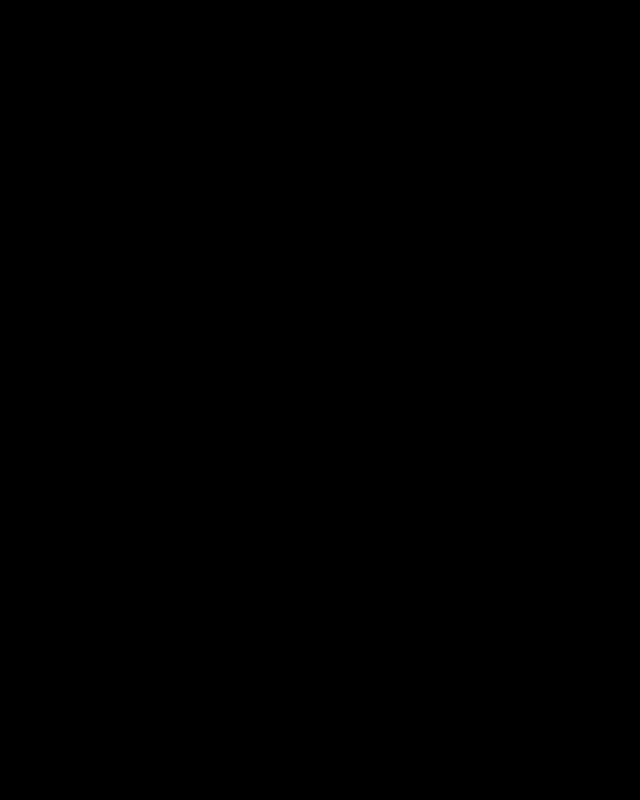
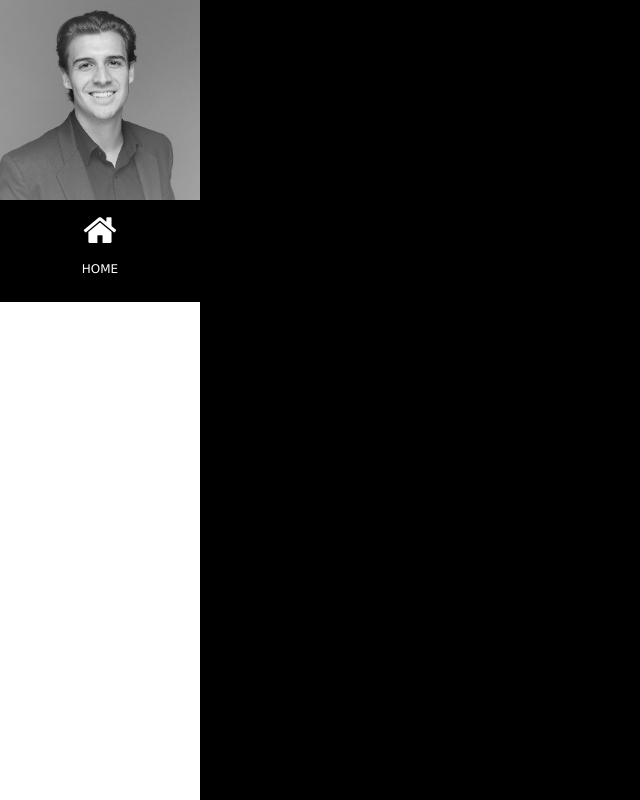
Before and after one commit to PJMantoss/mateo_hoyos, a plain HTML site: page index.html in a window 1280 px wide. Shown: the whole page, without its empty margins (0-640 px from the left). Drawn offline with nearby package versions, Linux system fonts and the light colour scheme.

Commit message:
add image

```diff
--- a/index.html
+++ b/index.html
@@ -9,7 +9,15 @@
     <link rel="stylesheet" href="https://cdnjs.cloudflare.com/ajax/libs/font-awesome/4.7.0/css/font-awesome.min.css">
 </head>
 <body class="w3-black">
-    <nav></nav>
+    <nav class="w3-sidebar w3-bar-block w3-small w3-hide-small w3-center">
+        <img src="./images/mateo1.jpg" style="width:100%" alt="icon">
+        <a href="#" class="w3-bar-item w3-button w3-padding-large w3-black">
+            <i class="fa fa-home w3-xxlarge"></i>
+            <p>HOME</p>
+        </a>
+
+
+    </nav>
 
     <!--Main Container-->
     <main class="w3-padding-large" id="main"></main>
```
Also changed, not shown: images/mateo1.jpg (added).
